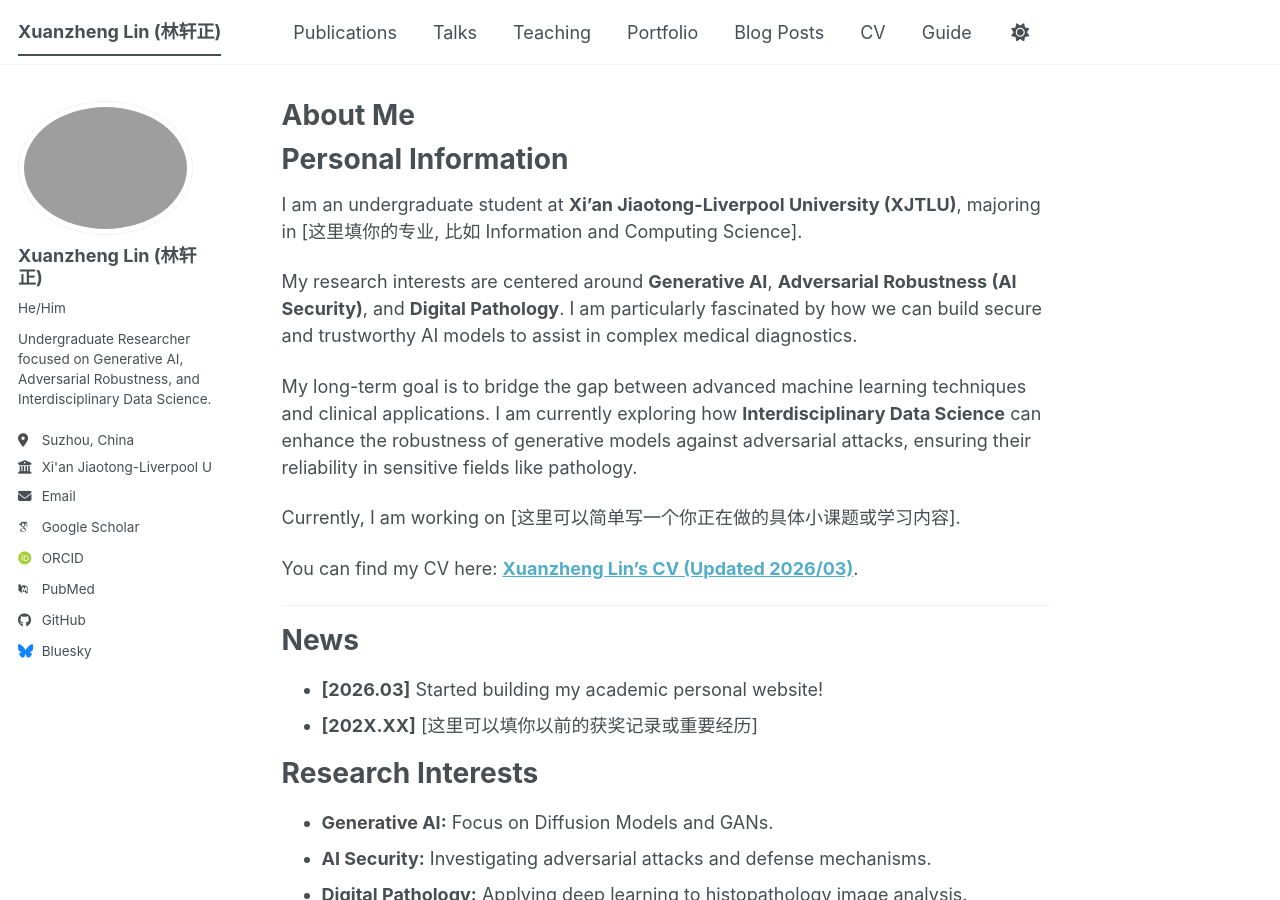
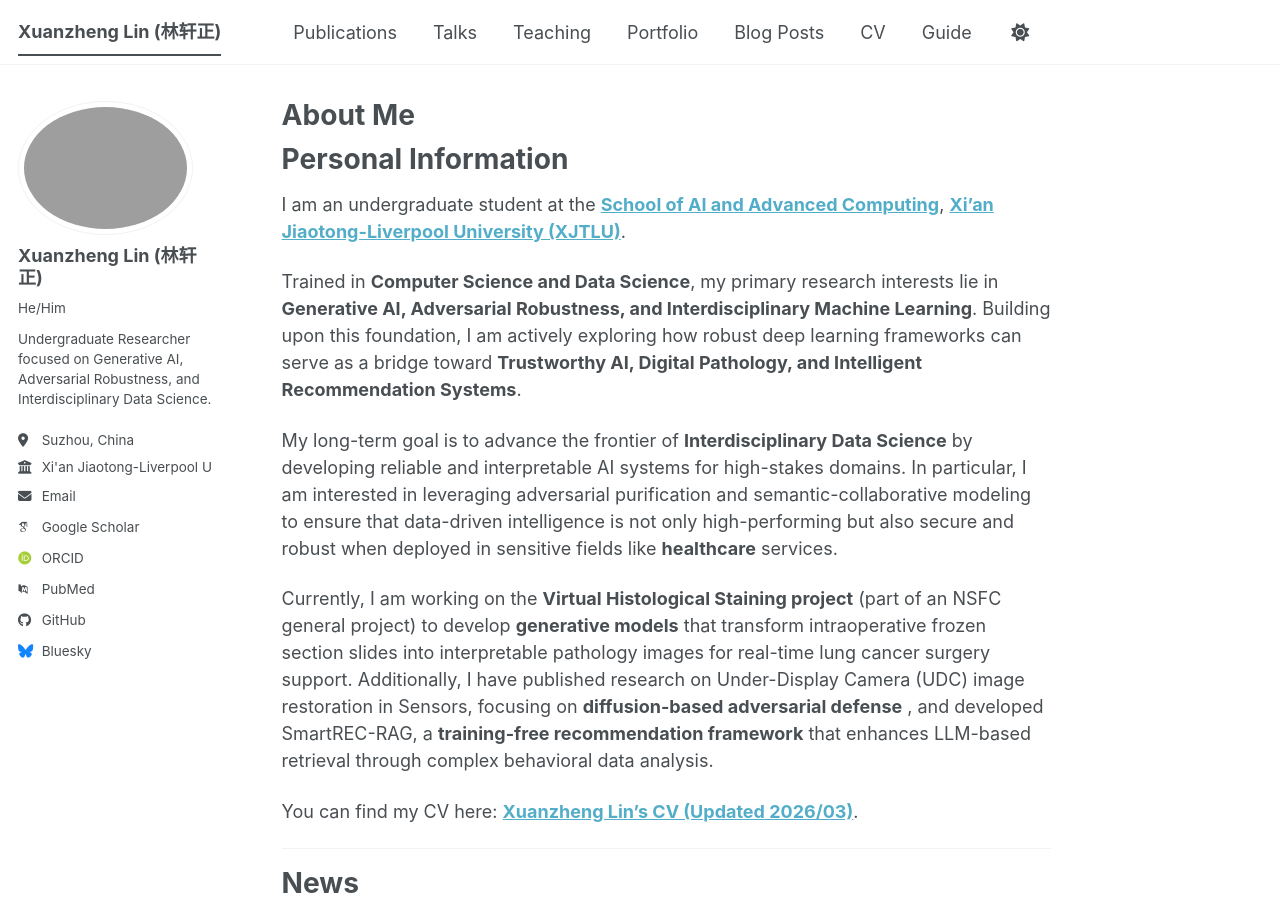
Before and after one commit to GunGunLin/linxuanzheng-academicpage, a Jekyll site: the page built from _pages/about.md, in a window 1280 px wide and 900 px high. Built offline with Jekyll 4.4.1, drawn with Linux system fonts in a browser that asks for light colours; some web fonts are replaced; a script bundle is joined from its source files by our own code; library files that are not in the unit come from our copies.

Commit message:
Revise personal and research details in about.md
Updated personal information, research interests, and current projects in the about page.

```diff
--- a/_pages/about.md
+++ b/_pages/about.md
@@ -9,13 +9,13 @@ redirect_from:
 
 # Personal Information
 
-I am an undergraduate student at **Xi'an Jiaotong-Liverpool University (XJTLU)**, majoring in [这里填你的专业, 比如 Information and Computing Science].
+I am an undergraduate student at the [**School of AI and Advanced Computing**](https://www.xjtlu.edu.cn/en/study/departments/school-of-ai-and-advanced-computing/), [**Xi'an Jiaotong-Liverpool University (XJTLU)**](https://www.xjtlu.edu.cn/).
 
-My research interests are centered around **Generative AI**, **Adversarial Robustness (AI Security)**, and **Digital Pathology**. I am particularly fascinated by how we can build secure and trustworthy AI models to assist in complex medical diagnostics.
+Trained in **Computer Science and Data Science**, my primary research interests lie in **Generative AI, Adversarial Robustness, and Interdisciplinary Machine Learning**. Building upon this foundation, I am actively exploring how robust deep learning frameworks can serve as a bridge toward **Trustworthy AI, Digital Pathology, and Intelligent Recommendation Systems**.
 
-My long-term goal is to bridge the gap between advanced machine learning techniques and clinical applications. I am currently exploring how **Interdisciplinary Data Science** can enhance the robustness of generative models against adversarial attacks, ensuring their reliability in sensitive fields like pathology.
+My long-term goal is to advance the frontier of **Interdisciplinary Data Science** by developing reliable and interpretable AI systems for high-stakes domains. In particular, I am interested in leveraging adversarial purification and semantic-collaborative modeling to ensure that data-driven intelligence is not only high-performing but also secure and robust when deployed in sensitive fields like **healthcare** services.
 
-Currently, I am working on [这里可以简单写一个你正在做的具体小课题或学习内容].
+Currently, I am working on the **Virtual Histological Staining project** (part of an NSFC general project) to develop **generative models** that transform intraoperative frozen section slides into interpretable pathology images for real-time lung cancer surgery support. Additionally, I have published research on Under-Display Camera (UDC) image restoration in Sensors, focusing on **diffusion-based adversarial defense** , and developed SmartREC-RAG, a **training-free recommendation framework** that enhances LLM-based retrieval through complex behavioral data analysis.
 
 You can find my CV here: [**Xuanzheng Lin's CV (Updated 2026/03)**](/files/your_cv_file_name.pdf).
 
```
